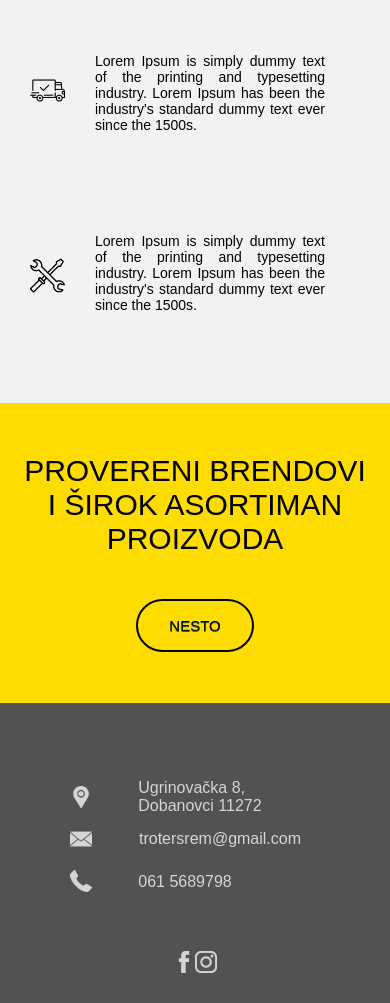
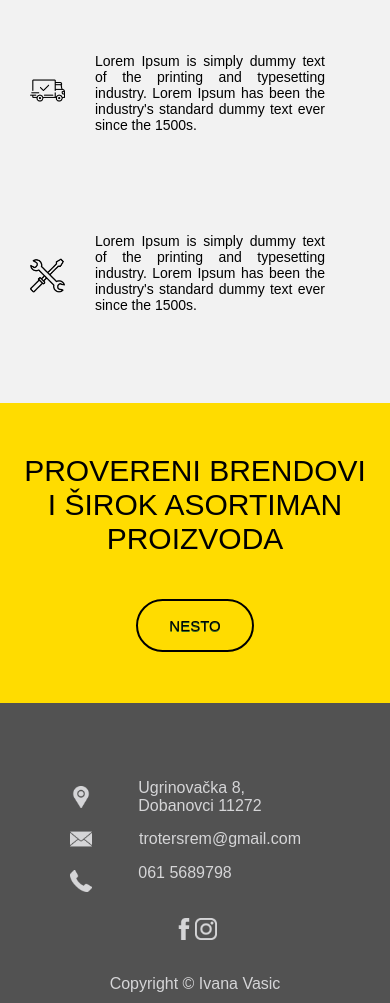
Before and after one commit to IvanaaVasic/farbara, a website: page index.html in a window 390 px wide. Shown: the part 1547-2550 px from the top of the page. Drawn offline with Linux system fonts and the light colour scheme.

Commit message:
footer test 4

```diff
--- a/css/styles.css
+++ b/css/styles.css
@@ -568,14 +568,15 @@
         flex-direction: row;
         justify-content: center;
         position: relative;
-        bottom: 30px;
+        bottom: 45px;
     }
     .sm-icon {
         width: 22px;
         height: 22px;
     }
     .copywrite {
-        display: none;
+        position: relative;
+        bottom: 10px;
     }
 }
 
```
